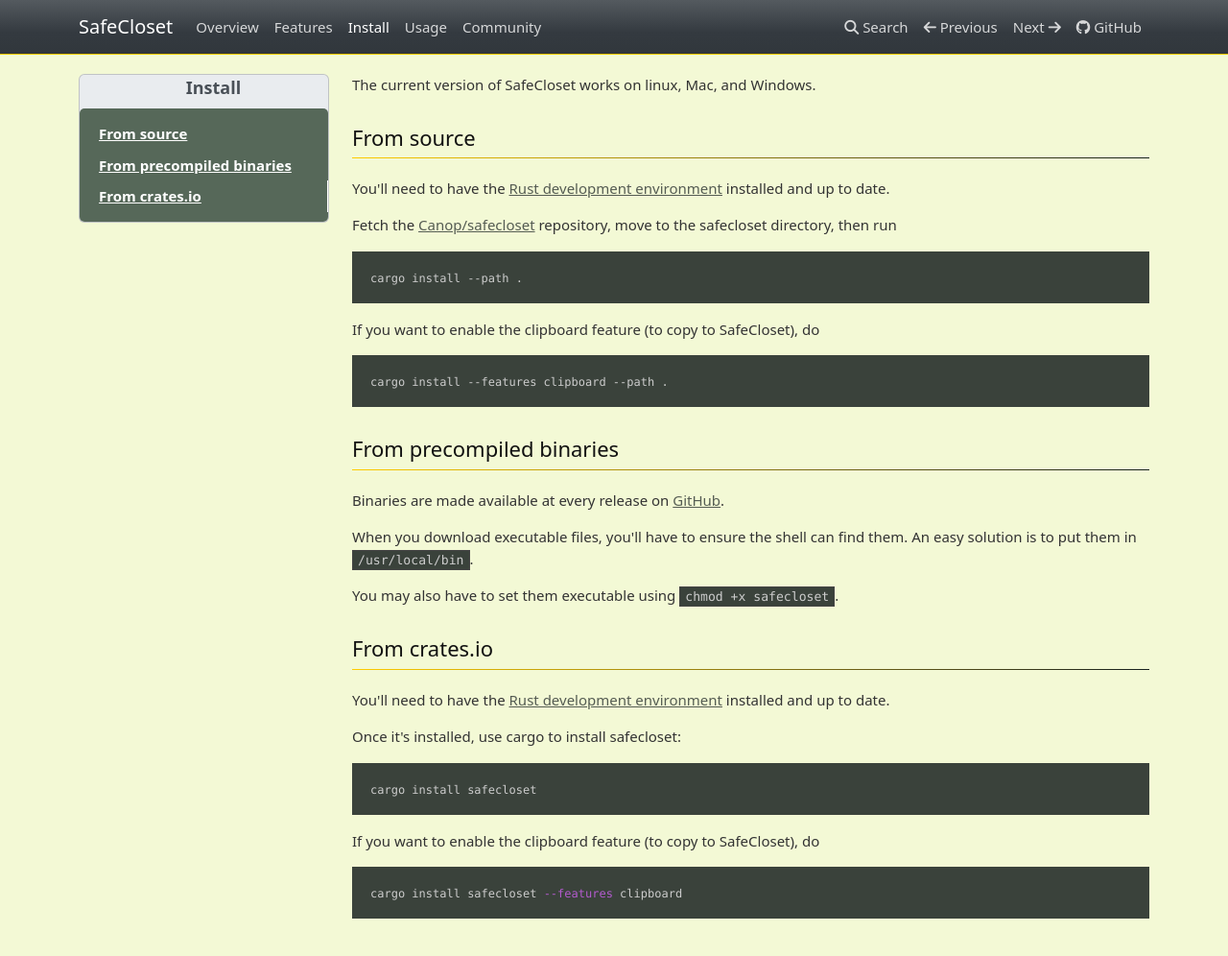
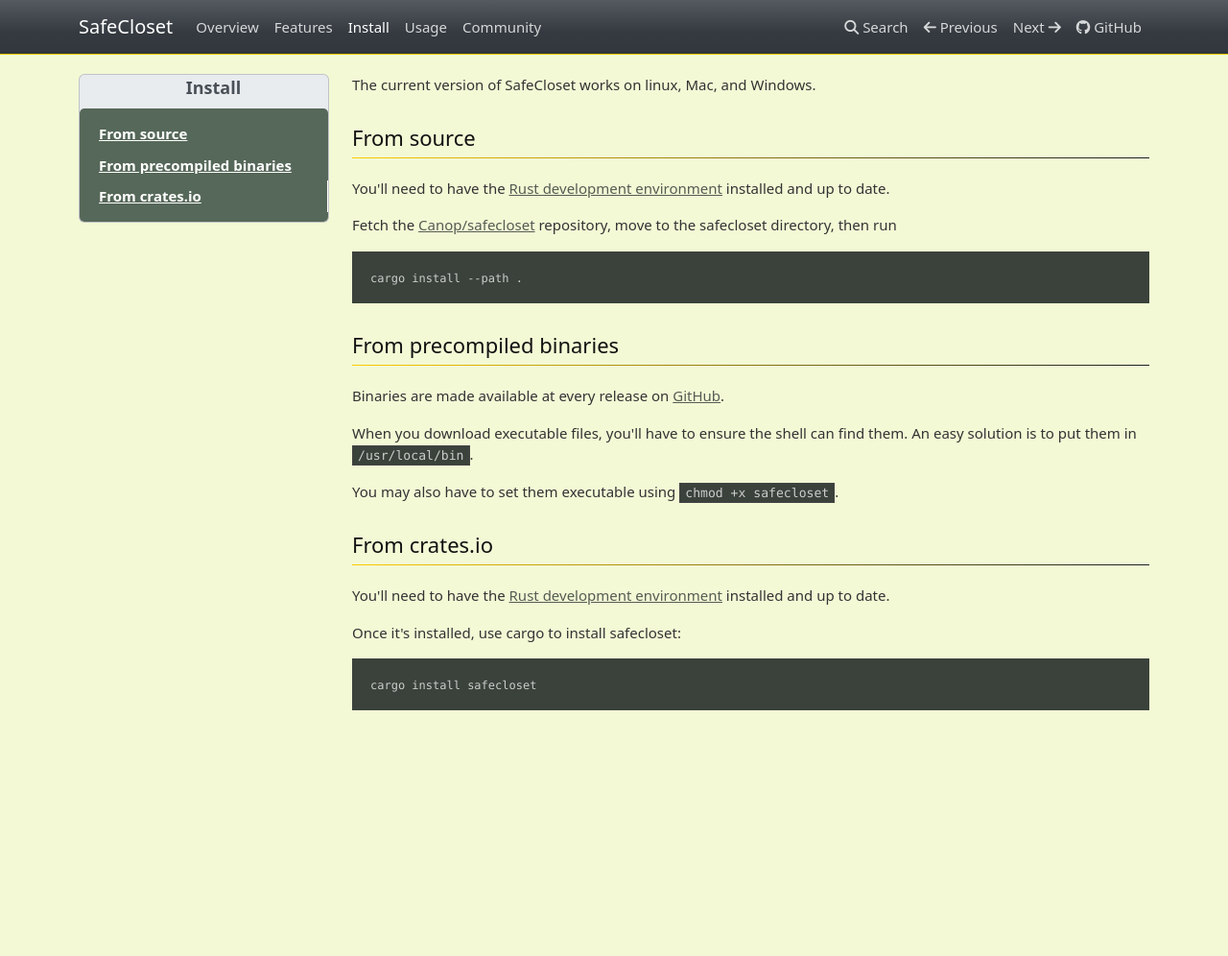
Before and after one commit to Canop/safecloset, an MkDocs documentation site: the page built from website/docs/install.md, in a window 1280 px wide and 1003 px high. Shown: the top 996 px of the window at 96% size. Built offline with MkDocs 1.6.1, drawn with Linux system fonts in a browser that asks for light colours; nearby versions of some CDN libraries.

Commit message:
remove now useless reference to clipboard feature in install doc

````diff
--- a/website/docs/install.md
+++ b/website/docs/install.md
@@ -9,12 +9,6 @@ Fetch the [Canop/safecloset](https://github.com/Canop/safecloset) repository, mo
 
 ```bash
 cargo install --path .
-```
-
-If you want to enable the clipboard feature (to copy to SafeCloset), do
-
-```bash
-cargo install --features clipboard --path .
 ```
 
 # From precompiled binaries
@@ -32,7 +26,3 @@ You'll need to have the [Rust development environment](https://www.rustup.rs) in
 Once it's installed, use cargo to install safecloset:
 
     cargo install safecloset
-
-If you want to enable the clipboard feature (to copy to SafeCloset), do
-
-    cargo install safecloset --features clipboard
````
